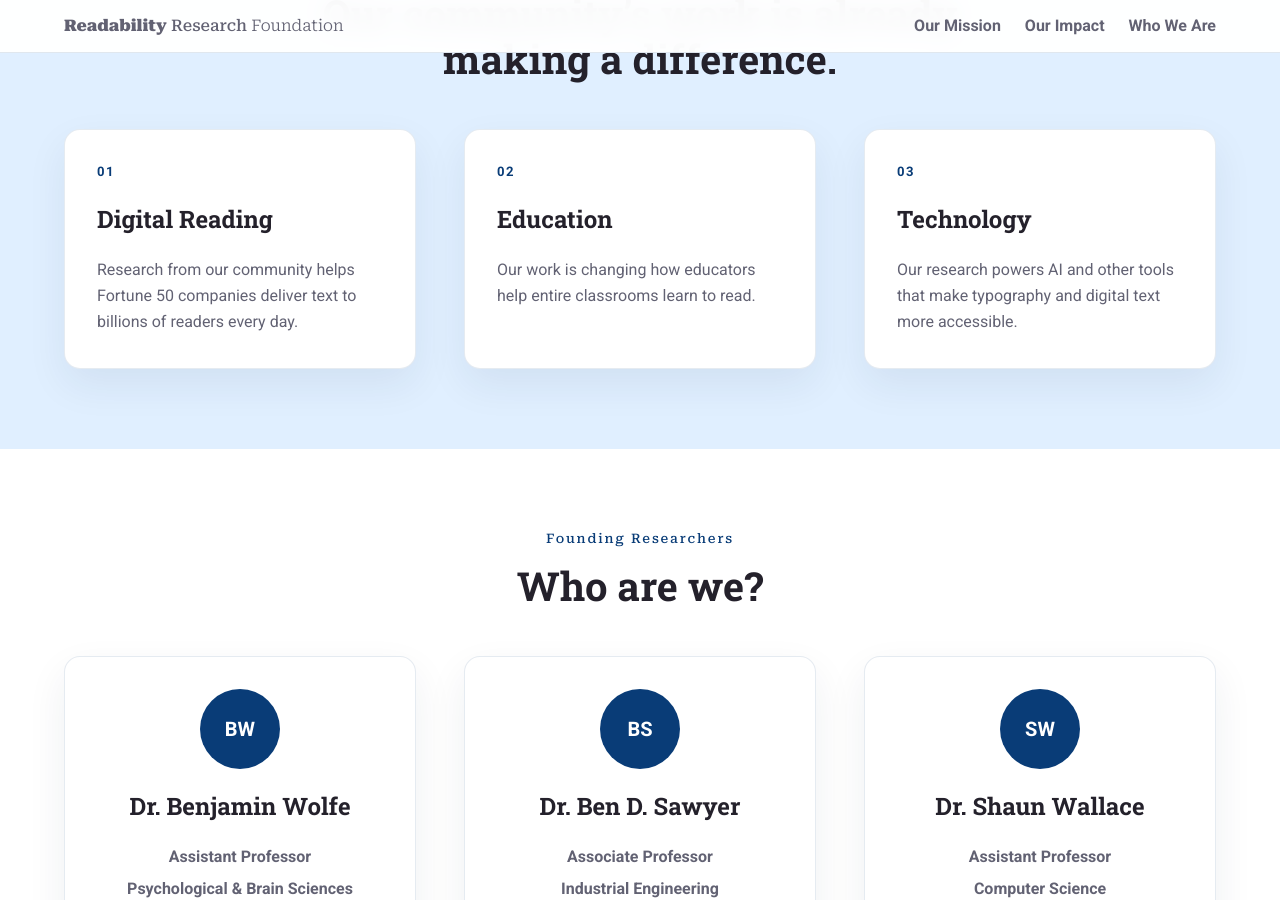
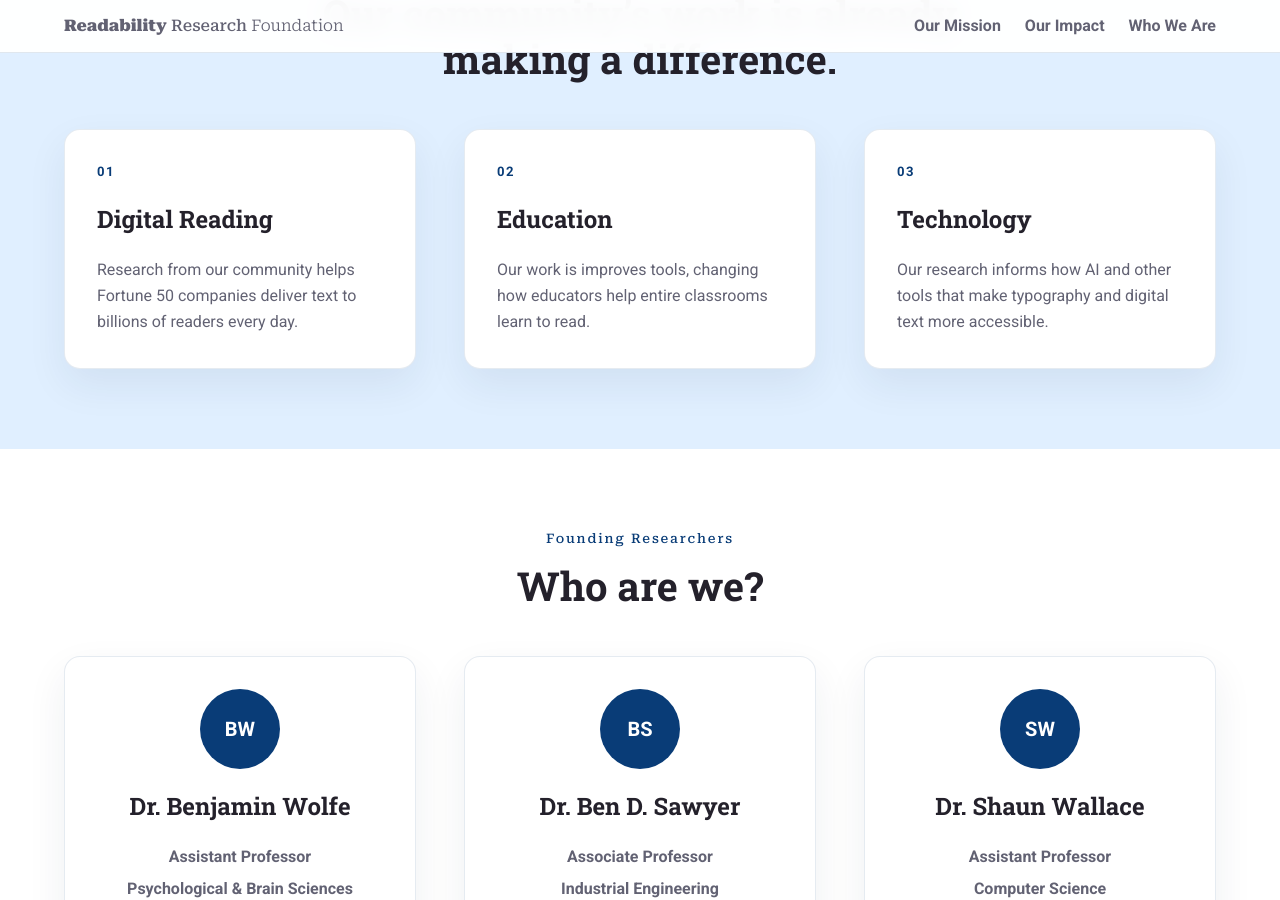
Before and after one commit to Readability-Research-Foundation/web, a Jekyll site: the page built from index.md, in a window 1280 px wide and 900 px high, scrolled down 1092 px. Built offline with Jekyll 4.4.1, drawn with Linux system fonts in a browser that asks for light colours.

Commit message:
update text

```diff
--- a/index.md
+++ b/index.md
@@ -112,7 +112,7 @@ description: The Readability Research Foundation advances the science of reading
             <p class="impact-number">02</p>
             <h3 class="title is-4">Education</h3>
             <p>
-              Our work is changing how educators help entire classrooms learn to read.
+              Our work is improves tools, changing how educators help entire classrooms learn to read.
             </p>
           </article>
         </div>
@@ -122,7 +122,7 @@ description: The Readability Research Foundation advances the science of reading
             <p class="impact-number">03</p>
             <h3 class="title is-4">Technology</h3>
             <p>
-              Our research powers AI and other tools that make typography and digital text more accessible.
+              Our research informs how AI and other tools that make typography and digital text more accessible.
             </p>
           </article>
         </div>
```
